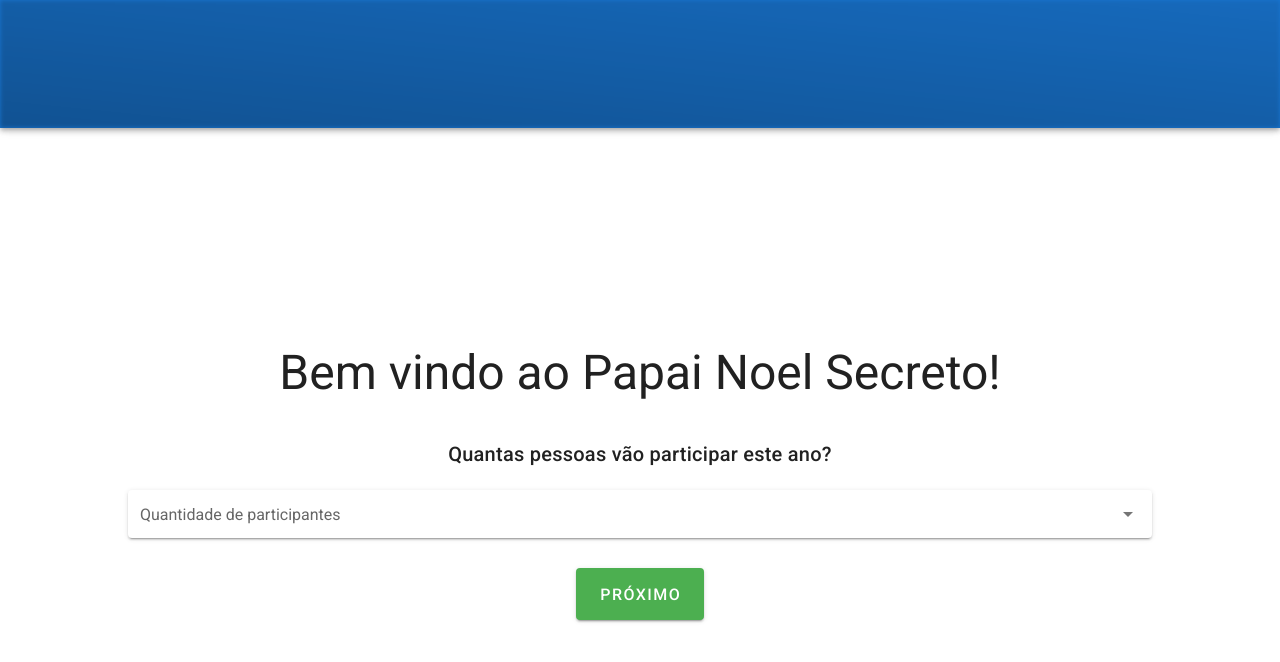
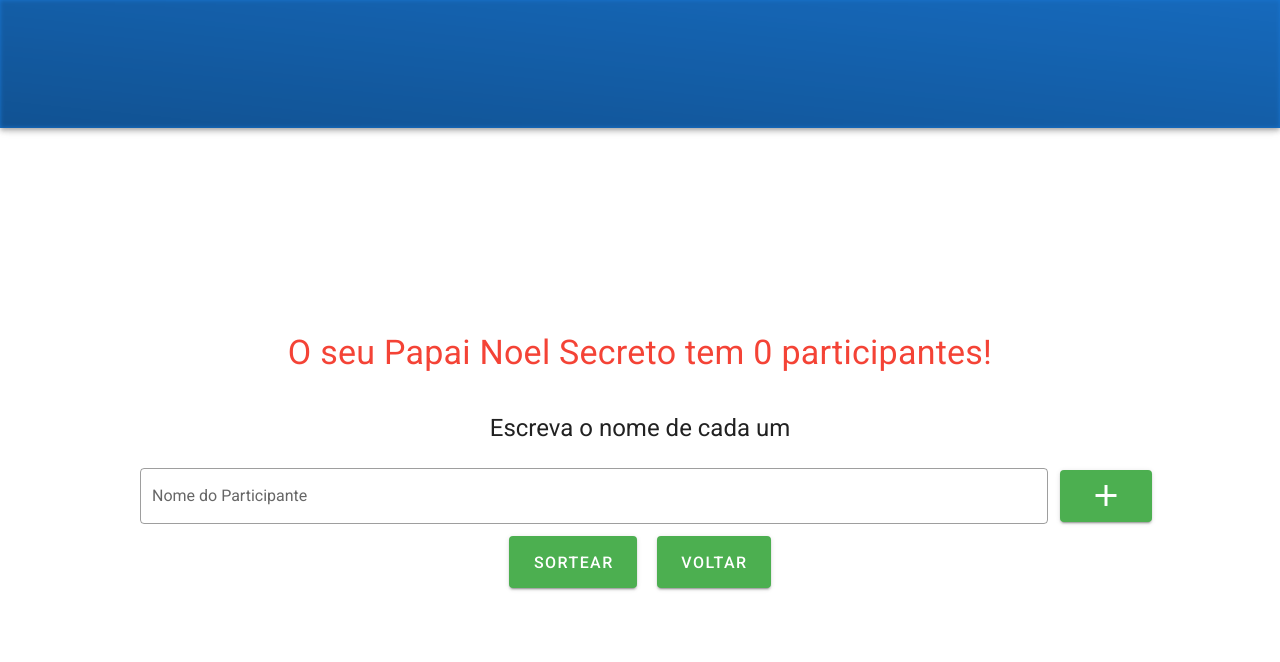
Before and after one commit to Peter-Domingues/secret-santa, a Vue app: page /#/participants in a window 1280 px wide. Before the commit this address led to /#/. Shown: the top 662 px of the page. Built offline with nearby package versions, Linux system fonts and the light colour scheme.

Commit message:
SpecifyParticipantsPage's logic for adding participants names

```diff
--- a/src/views/Home.vue
+++ b/src/views/Home.vue
@@ -1,6 +1,6 @@
 <template>
       <div class="grid-wrap">
-        <div class="text-h3 my-10 title">
+        <div class="text-h3 my-10 title red--text">
           Bem vindo ao Papai Noel Secreto!
         </div>
         <div class="text-h6 mb-5 title">
--- a/src/views/SpecifyParticipants.vue
+++ b/src/views/SpecifyParticipants.vue
@@ -1,21 +1,40 @@
 <template>
       <div class="grid-wrap">
-        <div class="text-h5 my-10 title">
-          Escreva o nome de cada Participante
+        <div class="text-h4 title red--text">
+          O seu Papai Noel Secreto tem {{currentParticipant}} participantes!
         </div>
-        <div
-          v-for="participants in currentParticipant"
-          :key='participants'
-        >
+        <div class="text-h5 mt-10 mb-3 title">
+          Escreva o nome de cada um
+        </div>
+        <div class="new-participant">
           <v-text-field
             label="Nome do Participante"
+            v-model="newParticipantName"
+            class="pa-3"
+            outlined
+            hide-details
+            clearable
+            @keyup.enter="addParticipant"
           ></v-text-field>
+          <v-btn
+              x-large
+              color="success"
+              dark
+              @click="addParticipant"
+            >
+              <v-icon
+                large
+              >
+                mdi-plus
+              </v-icon>
+            </v-btn>
         </div>
         <div align="center">
             <v-btn
               x-large
               color="success"
               dark
+              @click="sort"
             >
               Sortear
             </v-btn>
@@ -29,6 +48,35 @@
               Voltar
             </v-btn>
         </div>
+        <v-list
+      class="pt-0"
+     >
+       <div
+        v-for="person in participantsList"
+        :key="person.id"
+        >
+         <v-list-item>
+          <template v-slot:default>
+            <v-list-item-content>
+              <v-list-item-title
+              >
+              {{person.name}}
+              </v-list-item-title>
+            </v-list-item-content>
+
+             <v-list-item-action>
+              <v-btn
+                @click.stop="deleteParticipant(person.id)"
+                icon
+              >
+                <v-icon color="red">mdi-delete</v-icon>
+              </v-btn>
+            </v-list-item-action>
+          </template>
+        </v-list-item>
+        <v-divider></v-divider>
+       </div>
+    </v-list>
       </div>
 </template>
 
@@ -36,6 +84,12 @@
 import { mapState } from 'vuex'
   export default {
     name: 'Home',
+    data() {
+      return {
+        newParticipantName: '',
+        participantsList: []
+      }
+    },
     computed: {
       ...mapState({
         currentParticipant: state => state.currentParticipant
@@ -44,7 +98,30 @@ import { mapState } from 'vuex'
     methods: {
       goBack() {
         this.$router.push('/');
-      }
+      },
+      addParticipant(){
+        let newParticipant = {
+          id: Date.now(),
+          name: this.newParticipantName
+        }
+        if(this.participantsList.length < this.currentParticipant && this.newParticipantName !== '')  {
+          this.participantsList.push(newParticipant)
+          this.newParticipantName = ''
+        }else{
+          console.log('Já foram todos os participantes')
+        }
+      },
+      deleteParticipant(id) {
+        this.participantsList = this.participantsList.filter(person => person.id != id)
+      },
+      sort(){
+        let newParticipant = {
+          name: this.newParticipantName
+        }
+        this.participantsList.push(newParticipant)
+        this.newParticipantName = ''
+        console.log(this.participantsList)
+      },
     }
   }
 </script>
@@ -61,4 +138,9 @@ import { mapState } from 'vuex'
     align-content: center;
     margin: 0% 10%;
   }
+  .new-participant {
+    display: flex;
+    justify-content: center;
+    align-items: center;
+  }
 </style>
```
